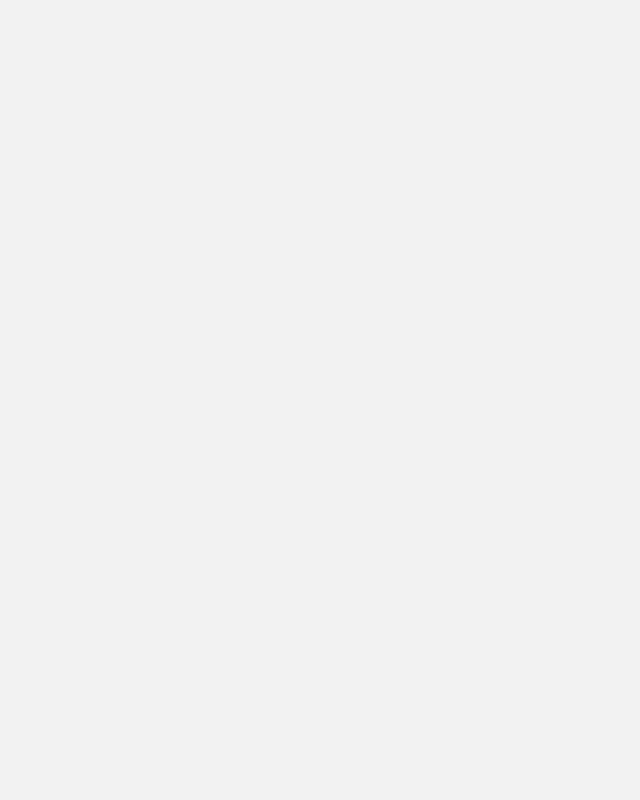
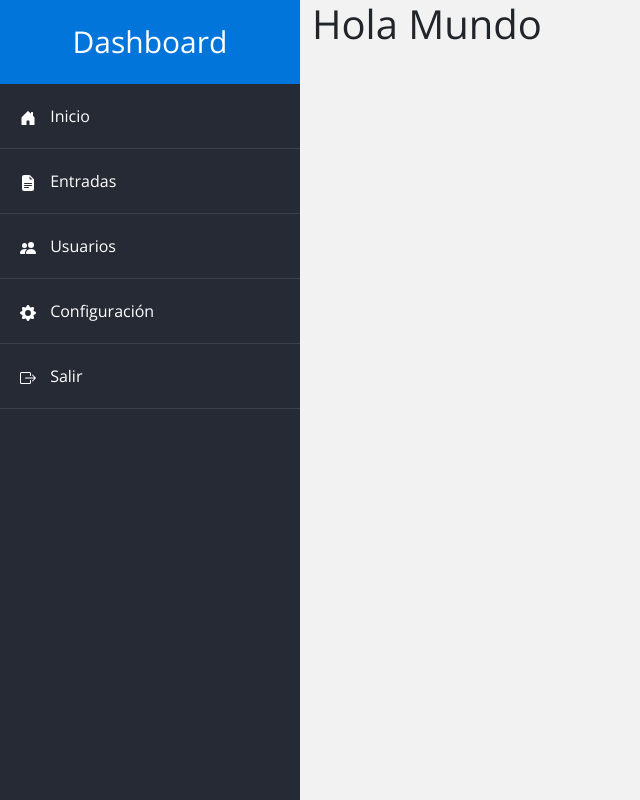
Before and after one commit to Bernard301094/dashboard-bootstrap, a plain HTML site: page index.html in a window 1280 px wide. Shown: the whole page, without its empty margins (0-640 px from the left). Drawn offline with nearby package versions, Linux system fonts and the light colour scheme.

Commit message:
Barra lateral creada

```diff
--- a/css/styles.css
+++ b/css/styles.css
@@ -3,7 +3,88 @@ body {
     font-size: 16px;
     font-family: 'Open Sans', sans-serif;
 }
-
-a{
+a {
     text-decoration: none;
 }
+
+/* --- --- BARRA LATERAL --- --- */
+.barra-lateral {
+    background: #262a34;
+    color: #fff;
+    min-width: 300px;
+    min-height: 100vh;
+}
+
+.barra-lateral a {
+    color:#fff;
+}
+
+/* --- LOGO --- */
+.barra-lateral .logo {
+    background: #0275db;
+}
+.barra-lateral .logo h2 {
+    font-size: 30px;
+    font-family: 'Roboto' sans-serif;
+    text-align: center;
+    font-weight: 300;
+}
+
+/* --- MENÚ --- */
+.barra-lateral .menu a {
+    display: block;
+    padding: 20px;
+    font-family: 'Roboto' sans-serif;
+    font-weight: 500;
+    border-bottom: 1px solid rgba(255, 255, 255, .1);
+}
+
+.barra-lateral .menu a:hover {
+    background: #35ae6b;
+}
+
+.barra-lateral .menu a svg {
+    margin-right: 10px;
+}
+
+/* --- --- MEDIA QUERIES --- --- */
+/* Dispositivos xs */
+@media screen and (max-width: 320px) {
+
+}
+
+/* Dispositivos sm */
+@media screen and (max-width: 576px) {
+    .barra-lateral {
+        min-height: auto;
+    }
+}
+
+/* Dispositivos md */
+@media screen and (max-width: 768px) {
+
+}
+
+/* Dispositivos lg */
+@media screen and (max-width: 992px) {
+
+}
+
+/* Dispositivos xl */
+@media screen and (max-width: 1200px) {
+    .barra-lateral {
+        min-width: auto;
+    }
+    .barra-lateral .logo {
+        display: none;
+    }
+
+    .barra-lateral .menu a svg {
+        display: none;
+    }
+}
+
+/* Dispositivos xxl */
+@media screen and (max-width: 1400px) {
+
+}
--- a/index.html
+++ b/index.html
@@ -12,7 +12,52 @@
 
 </head>
 <body>
+    <div class="container-fluid">
+        <div class="row">
+            <aside class="barra-lateral col-12 col-sm-auto p-0">
+                <div class="logo">
+                    <h2 class="py-4 m-0">Dashboard</h2>
+                </div>
+                <nav class="menu d-flex d-sm-block justify-content-center flex-wrap">
+                    <a href="#">
+                        <svg xmlns="http://www.w3.org/2000/svg" width="16" height="16" fill="currentColor" class="bi bi-house-door-fill" viewBox="0 0 16 16">
+                            <path d="M6.5 14.5v-3.505c0-.245.25-.495.5-.495h2c.25 0 .5.25.5.5v3.5a.5.5 0 0 0 .5.5h4a.5.5 0 0 0 .5-.5v-7a.5.5 0 0 0-.146-.354L13 5.793V2.5a.5.5 0 0 0-.5-.5h-1a.5.5 0 0 0-.5.5v1.293L8.354 1.146a.5.5 0 0 0-.708 0l-6 6A.5.5 0 0 0 1.5 7.5v7a.5.5 0 0 0 .5.5h4a.5.5 0 0 0 .5-.5"/>
+                        </svg>
+                        Inicio
+                    </a>
+                    <a href="#">
+                        <svg xmlns="http://www.w3.org/2000/svg" width="16" height="16" fill="currentColor" class="bi bi-file-earmark-text-fill" viewBox="0 0 16 16">
+                            <path d="M9.293 0H4a2 2 0 0 0-2 2v12a2 2 0 0 0 2 2h8a2 2 0 0 0 2-2V4.707A1 1 0 0 0 13.707 4L10 .293A1 1 0 0 0 9.293 0M9.5 3.5v-2l3 3h-2a1 1 0 0 1-1-1M4.5 9a.5.5 0 0 1 0-1h7a.5.5 0 0 1 0 1zM4 10.5a.5.5 0 0 1 .5-.5h7a.5.5 0 0 1 0 1h-7a.5.5 0 0 1-.5-.5m.5 2.5a.5.5 0 0 1 0-1h4a.5.5 0 0 1 0 1z"/>
+                        </svg>
+                        Entradas
+                    </a>
+                    <a href="#">
+                        <svg xmlns="http://www.w3.org/2000/svg" width="16" height="16" fill="currentColor" class="bi bi-people-fill" viewBox="0 0 16 16">
+                            <path d="M7 14s-1 0-1-1 1-4 5-4 5 3 5 4-1 1-1 1zm4-6a3 3 0 1 0 0-6 3 3 0 0 0 0 6m-5.784 6A2.238 2.238 0 0 1 5 13c0-1.355.68-2.75 1.936-3.72A6.325 6.325 0 0 0 5 9c-4 0-5 3-5 4s1 1 1 1zM4.5 8a2.5 2.5 0 1 0 0-5 2.5 2.5 0 0 0 0 5"/>
+                        </svg>
+                        Usuarios
+                    </a>
+                    <a href="#">
+                        <svg xmlns="http://www.w3.org/2000/svg" width="16" height="16" fill="currentColor" class="bi bi-gear-fill" viewBox="0 0 16 16">
+                            <path d="M9.405 1.05c-.413-1.4-2.397-1.4-2.81 0l-.1.34a1.464 1.464 0 0 1-2.105.872l-.31-.17c-1.283-.698-2.686.705-1.987 1.987l.169.311c.446.82.023 1.841-.872 2.105l-.34.1c-1.4.413-1.4 2.397 0 2.81l.34.1a1.464 1.464 0 0 1 .872 2.105l-.17.31c-.698 1.283.705 2.686 1.987 1.987l.311-.169a1.464 1.464 0 0 1 2.105.872l.1.34c.413 1.4 2.397 1.4 2.81 0l.1-.34a1.464 1.464 0 0 1 2.105-.872l.31.17c1.283.698 2.686-.705 1.987-1.987l-.169-.311a1.464 1.464 0 0 1 .872-2.105l.34-.1c1.4-.413 1.4-2.397 0-2.81l-.34-.1a1.464 1.464 0 0 1-.872-2.105l.17-.31c.698-1.283-.705-2.686-1.987-1.987l-.311.169a1.464 1.464 0 0 1-2.105-.872l-.1-.34zM8 10.93a2.929 2.929 0 1 1 0-5.86 2.929 2.929 0 0 1 0 5.858z"/>
+                        </svg>
+                        Configuración
+                    </a>
+                    <a href="#">
+                        <svg xmlns="http://www.w3.org/2000/svg" width="16" height="16" fill="currentColor" class="bi bi-box-arrow-right" viewBox="0 0 16 16">
+                            <path fill-rule="evenodd" d="M10 12.5a.5.5 0 0 1-.5.5h-8a.5.5 0 0 1-.5-.5v-9a.5.5 0 0 1 .5-.5h8a.5.5 0 0 1 .5.5v2a.5.5 0 0 0 1 0v-2A1.5 1.5 0 0 0 9.5 2h-8A1.5 1.5 0 0 0 0 3.5v9A1.5 1.5 0 0 0 1.5 14h8a1.5 1.5 0 0 0 1.5-1.5v-2a.5.5 0 0 0-1 0z"/>
+                            <path fill-rule="evenodd" d="M15.854 8.354a.5.5 0 0 0 0-.708l-3-3a.5.5 0 0 0-.708.708L14.293 7.5H5.5a.5.5 0 0 0 0 1h8.793l-2.147 2.146a.5.5 0 0 0 .708.708l3-3z"/>
+                        </svg>
+                        Salir
+                    </a>
+                </nav>
+            </aside>
 
+            <main class="main col">
+                <h1>Hola Mundo</h1>
+            </main>
+        </div>
+    </div>
 
     <script src="js/bootstrap.bundle.min.js"></script>
 </body>
```
